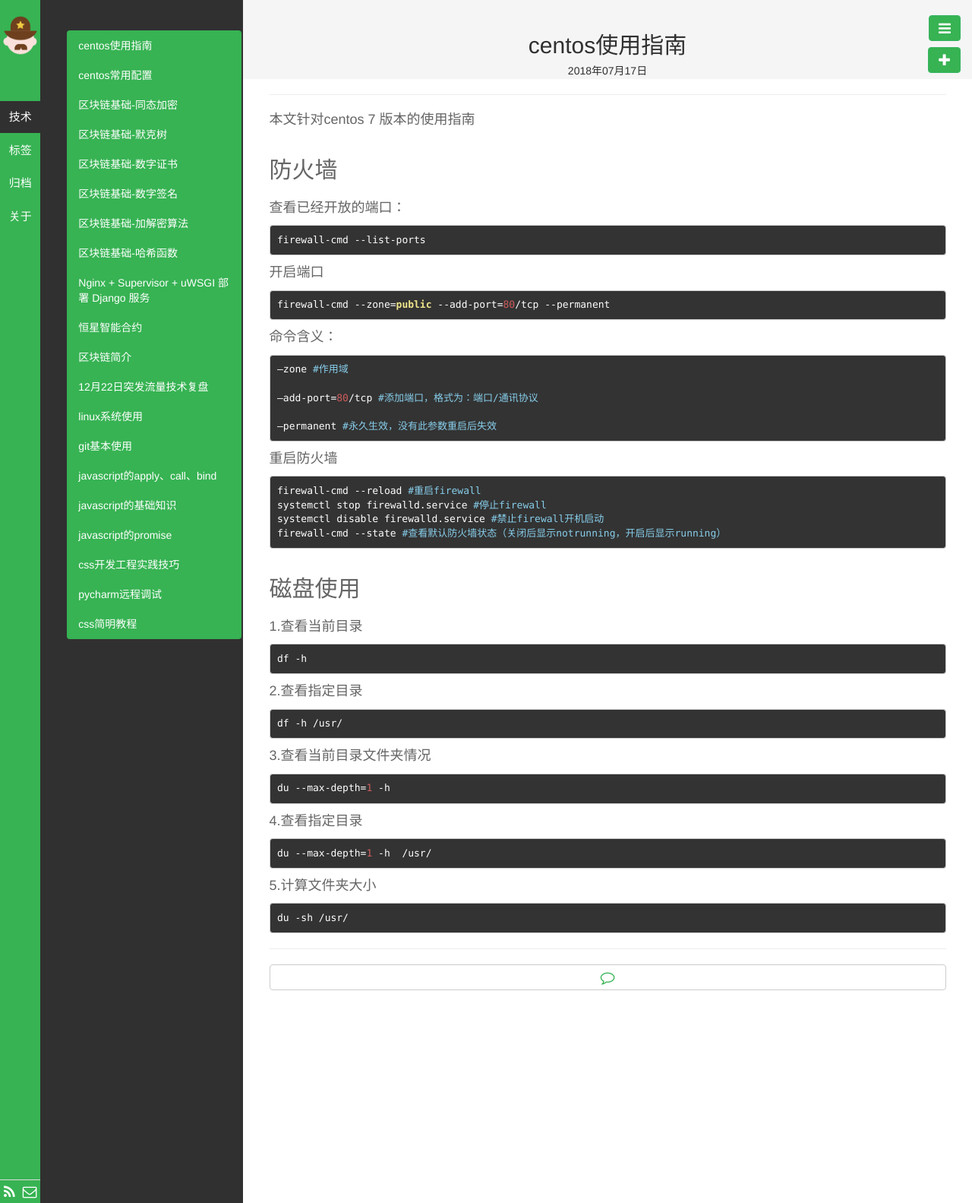
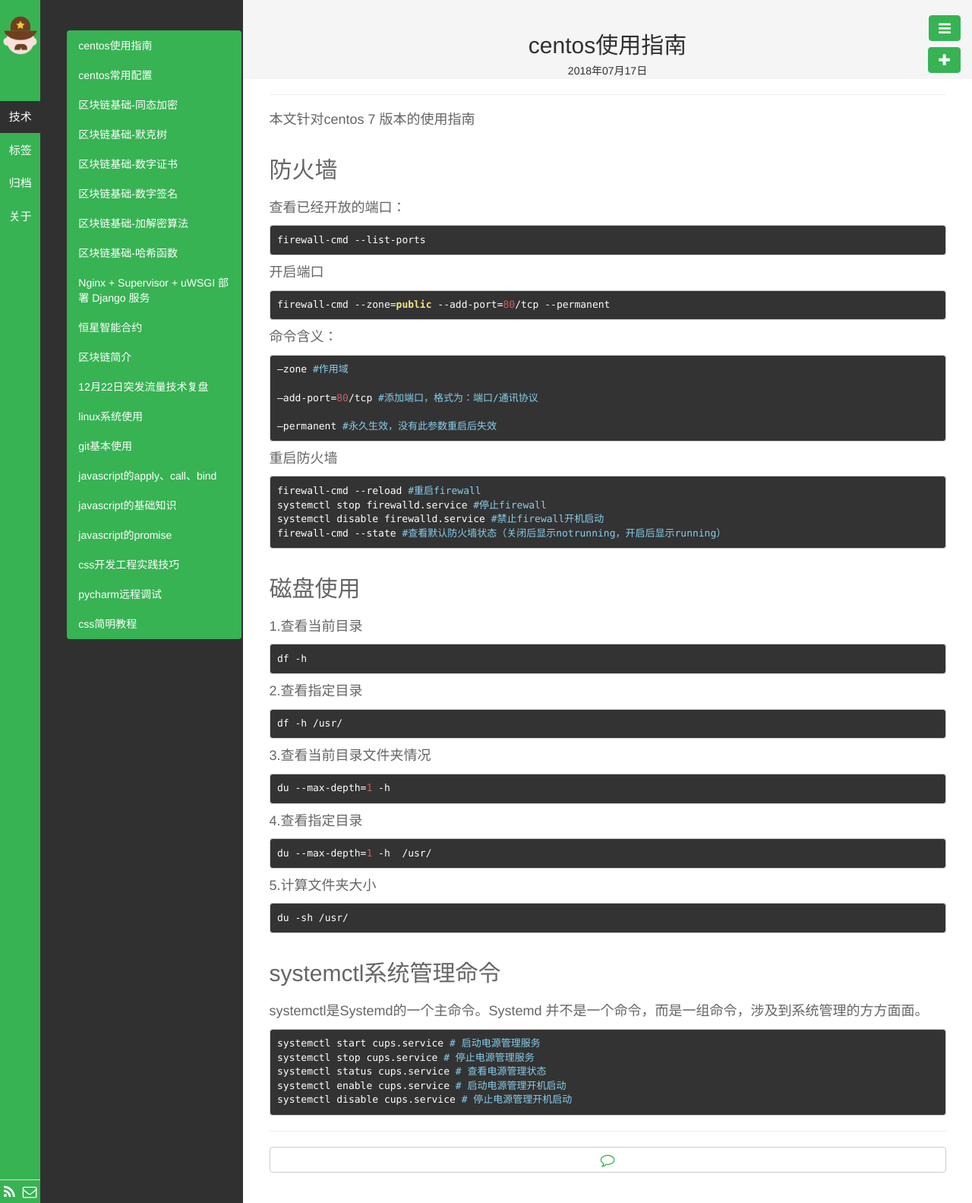
Before and after one commit to SinCatGit/SinCatGit.github.io, a Jekyll site: the page built from _posts/技术/2018-07-17-centos_user_guide.md, in a window 1280 px wide. Shown: the whole page at 76% size. Built offline with Jekyll 4.4.1, drawn with Linux system fonts in a browser that asks for light colours.

Commit message:
添加systemctl命令介绍

```diff
--- a/_posts/技术/2018-07-17-centos_user_guide.md
+++ b/_posts/技术/2018-07-17-centos_user_guide.md
@@ -60,3 +60,13 @@
 5.计算文件夹大小
 
     du -sh /usr/
+
+## systemctl系统管理命令 ##
+
+systemctl是Systemd的一个主命令。Systemd 并不是一个命令，而是一组命令，涉及到系统管理的方方面面。
+
+    systemctl start cups.service # 启动电源管理服务
+    systemctl stop cups.service # 停止电源管理服务
+    systemctl status cups.service # 查看电源管理状态
+    systemctl enable cups.service # 启动电源管理开机启动
+    systemctl disable cups.service # 停止电源管理开机启动
```
